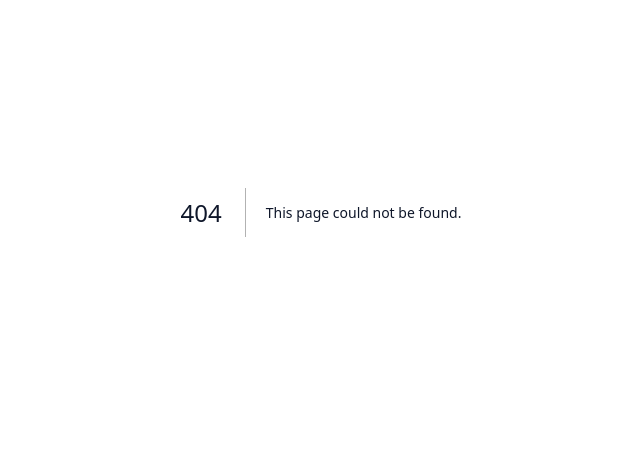
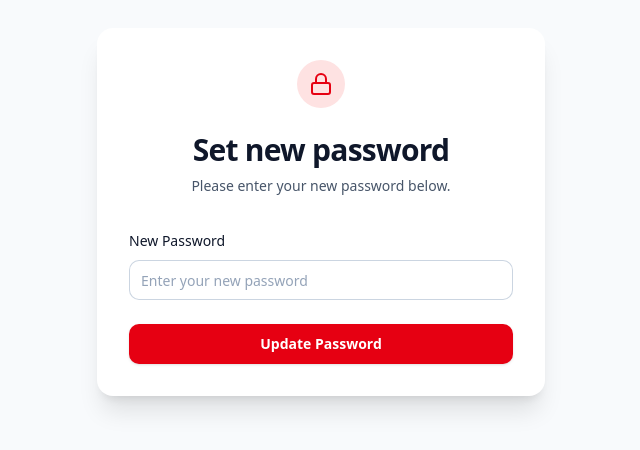
Before and after one commit to alikawosi/car-scraper, a Next.js app in the folder web/: page /auth/update-password in a window 1280 px wide. Before the commit this address had no page. Shown: the part 188-638 px from the top of the page, without its empty margins (319-959 px from the left). Built offline with nearby package versions, Linux system fonts and the light colour scheme.

Commit message:
feat: Implement full password reset flow with new update password page and login integration.

```diff
--- a/web/src/app/auth/actions.ts
+++ b/web/src/app/auth/actions.ts
@@ -97,6 +97,21 @@ export async function signout() {
   redirect('/login')
 }
 
+export async function resetPassword(formData: FormData) {
+  const supabase = await createClient()
+  const email = formData.get('email') as string
+
+  const { error } = await supabase.auth.resetPasswordForEmail(email, {
+    redirectTo: `${process.env.NEXT_PUBLIC_SITE_URL ?? 'http://localhost:3000'}/auth/callback?next=/auth/update-password`,
+  })
+
+  if (error) {
+    return { error: error.message }
+  }
+
+  return { success: true }
+}
+
 export async function updatePassword(formData: FormData) {
   const supabase = await createClient()
   const password = formData.get('password') as string
@@ -109,5 +124,6 @@ export async function updatePassword(formData: FormData) {
     return { error: error.message }
   }
 
-  return { success: true }
+  revalidatePath('/', 'layout')
+  redirect('/dashboard')
 }
--- /dev/null
+++ b/web/src/app/auth/update-password/page.tsx
@@ -0,0 +1,83 @@
+'use client'
+
+import { updatePassword } from '../actions'
+import { Button } from '@/components/ui/button'
+import { Input } from '@/components/ui/input'
+import { Label } from '@/components/ui/label'
+import { useState } from 'react'
+import { Loader2, Lock } from 'lucide-react'
+
+export default function UpdatePasswordPage() {
+  const [password, setPassword] = useState('')
+  const [error, setError] = useState('')
+  const [loading, setLoading] = useState(false)
+
+  const handleUpdatePassword = async (formData: FormData) => {
+    setLoading(true)
+    setError('')
+
+    const result = await updatePassword(formData)
+
+    if (result?.error) {
+      setError(result.error)
+      setLoading(false)
+    }
+    // Success redirect is handled in the action
+  }
+
+  return (
+    <div className="flex min-h-screen items-center justify-center bg-slate-50 px-4 py-12 sm:px-6 lg:px-8">
+      <div className="w-full max-w-md space-y-8 bg-white p-8 rounded-2xl shadow-xl transition-all duration-300">
+        <div>
+          <div className="mx-auto flex h-12 w-12 items-center justify-center rounded-full bg-red-100">
+            <Lock className="h-6 w-6 text-[#E60012]" />
+          </div>
+          <h2 className="mt-6 text-center text-3xl font-bold tracking-tight text-slate-900">
+            Set new password
+          </h2>
+          <p className="mt-2 text-center text-sm text-slate-600">
+            Please enter your new password below.
+          </p>
+        </div>
+
+        <form action={handleUpdatePassword} className="mt-8 space-y-6">
+          <div className="space-y-2">
+            <Label htmlFor="password">New Password</Label>
+            <Input
+              id="password"
+              name="password"
+              type="password"
+              required
+              value={password}
+              onChange={(e) => setPassword(e.target.value)}
+              className="relative block w-full rounded-md border-0 py-1.5 text-slate-900 ring-1 ring-inset ring-slate-300 placeholder:text-slate-400 focus:z-10 focus:ring-2 focus:ring-inset focus:ring-[#E60012] sm:text-sm sm:leading-6"
+              placeholder="Enter your new password"
+              minLength={6}
+            />
+          </div>
+
+          {error && (
+            <div className="text-red-600 text-sm text-center animate-in fade-in zoom-in-95">
+              {error}
+            </div>
+          )}
+
+          <Button
+            type="submit"
+            disabled={loading}
+            className="group relative flex w-full justify-center rounded-md bg-[#E60012] px-3 py-2 text-sm font-semibold text-white hover:bg-[#be000f] focus-visible:outline focus-visible:outline-2 focus-visible:outline-offset-2 focus-visible:outline-[#E60012] transition-all duration-200"
+          >
+            {loading ? (
+              <span className="flex items-center gap-2">
+                <Loader2 className="w-4 h-4 animate-spin" />
+                Updating...
+              </span>
+            ) : (
+              'Update Password'
+            )}
+          </Button>
+        </form>
+      </div>
+    </div>
+  )
+}
--- a/web/src/app/login/page.tsx
+++ b/web/src/app/login/page.tsx
@@ -1,19 +1,20 @@
 'use client'
 
-import { login, verifyOtp, signInWithPassword, signInWithGoogle } from '../auth/actions'
+import { login, verifyOtp, signInWithPassword, signInWithGoogle, resetPassword } from '../auth/actions'
 import { Button } from '@/components/ui/button'
 import { Input } from '@/components/ui/input'
 import { Label } from '@/components/ui/label'
 import { useState, useEffect } from 'react'
-import { Edit2, RefreshCw, Loader2, KeyRound, Mail } from 'lucide-react'
+import { Edit2, RefreshCw, Loader2, KeyRound, Mail, ArrowLeft, CheckCircle2 } from 'lucide-react'
 import { cn } from '@/lib/utils'
 
 export default function LoginPage() {
   const [email, setEmail] = useState('')
   const [token, setToken] = useState('')
   const [password, setPassword] = useState('')
-  const [step, setStep] = useState<'email' | 'otp' | 'password'>('email')
+  const [step, setStep] = useState<'email' | 'otp' | 'password' | 'forgot-password'>('email')
   const [error, setError] = useState('')
+  const [successMessage, setSuccessMessage] = useState('')
   const [loading, setLoading] = useState(false)
   const [timeLeft, setTimeLeft] = useState(0)
   const [canResend, setCanResend] = useState(false)
@@ -68,6 +69,22 @@ export default function LoginPage() {
     }
   }
 
+  const handleResetPassword = async (formData: FormData) => {
+    if (!email) return
+    setLoading(true)
+    setError('')
+    setSuccessMessage('')
+
+    const result = await resetPassword(formData)
+    setLoading(false)
+
+    if (result?.error) {
+      setError(result.error)
+    } else {
+      setSuccessMessage('Check your email for the password reset link')
+    }
+  }
+
   const handleResend = async () => {
     if (!email) return
     setLoading(true)
@@ -103,11 +120,13 @@ export default function LoginPage() {
     setToken('')
     setPassword('')
     setError('')
+    setSuccessMessage('')
     setTimeLeft(0)
   }
 
   const toggleAuthMethod = () => {
     setError('')
+    setSuccessMessage('')
     if (step === 'password') {
       setStep('email')
     } else {
@@ -116,6 +135,7 @@ export default function LoginPage() {
   }
 
   const getFormAction = () => {
+    if (step === 'forgot-password') return handleResetPassword
     if (step === 'password') return handlePasswordLogin
     if (step === 'otp') return handleVerifyOtp
     return handleSendOtp
@@ -126,16 +146,20 @@ export default function LoginPage() {
       <div className="w-full max-w-md space-y-8 bg-white p-8 rounded-2xl shadow-xl transition-all duration-300">
         <div>
           <h2 className="mt-6 text-center text-3xl font-bold tracking-tight text-slate-900">
-            {step === 'otp' ? 'Verify your email' : (step === 'password' ? 'Sign in with password' : 'Sign in or Sign up')}
+            {step === 'otp' ? 'Verify your email' :
+             step === 'forgot-password' ? 'Reset your password' :
+             step === 'password' ? 'Sign in with password' : 'Sign in or Sign up'}
           </h2>
           <p className="mt-2 text-center text-sm text-slate-600">
-            {step === 'otp'
-              ? `We sent a code to ${email}`
-              : (step === 'password' ? 'Enter your password to sign in' : 'Enter your email to receive a verification code')}
+            {step === 'otp' ? `We sent a code to ${email}` :
+             step === 'forgot-password' ? 'Enter your email to receive a reset link' :
+             step === 'password' ? 'Enter your password to sign in' : 'Enter your email to receive a verification code'}
           </p>
         </div>
 
         <div className="mt-8 space-y-6">
+          {step !== 'forgot-password' && (
+            <>
               <Button
                 variant="outline"
                 type="button"
@@ -178,6 +202,8 @@ export default function LoginPage() {
                   </span>
                 </div>
               </div>
+            </>
+          )}
 
           <form
             className="space-y-6"
@@ -219,7 +245,20 @@ export default function LoginPage() {
             {/* Password Input */}
             {step === 'password' && (
               <div className="space-y-2 animate-in fade-in slide-in-from-top-4 duration-300">
+                <div className="flex items-center justify-between">
                   <Label htmlFor="password">Password</Label>
+                  <button
+                    type="button"
+                    onClick={() => {
+                      setStep('forgot-password')
+                      setError('')
+                      setSuccessMessage('')
+                    }}
+                    className="text-sm font-medium text-[#E60012] hover:text-[#be000f] transition-colors"
+                  >
+                    Forgot password?
+                  </button>
+                </div>
                 <Input
                   id="password"
                   name="password"
@@ -282,29 +321,41 @@ export default function LoginPage() {
             </div>
           )}
 
+          {successMessage && (
+             <div className="flex items-center justify-center gap-2 text-green-600 text-sm text-center animate-in fade-in zoom-in-95 bg-green-50 p-3 rounded-md border border-green-200">
+                <CheckCircle2 className="w-4 h-4" />
+                {successMessage}
+             </div>
+          )}
+
           <div className="space-y-4">
             <Button
               type="submit"
-              disabled={loading}
-              className="group relative flex w-full justify-center rounded-md bg-[#E60012] px-3 py-2 text-sm font-semibold text-white hover:bg-[#be000f] focus-visible:outline focus-visible:outline-2 focus-visible:outline-offset-2 focus-visible:outline-[#E60012] transition-all duration-200"
+              disabled={loading || (step === 'forgot-password' && !!successMessage)}
+              className="group relative flex w-full justify-center rounded-md bg-[#E60012] px-3 py-2 text-sm font-semibold text-white hover:bg-[#be000f] focus-visible:outline focus-visible:outline-2 focus-visible:outline-offset-2 focus-visible:outline-[#E60012] transition-all duration-200 disabled:opacity-70"
             >
               {loading ? (
                 <span className="flex items-center gap-2">
                   <Loader2 className="w-4 h-4 animate-spin" />
-                  Signing in...
+                  {step === 'forgot-password' ? 'Sending link...' : 'Signing in...'}
                 </span>
               ) : (
-                'Sign In'
+                step === 'forgot-password' ? 'Send Reset Link' : 'Sign In'
               )}
             </Button>
 
             {step !== 'otp' && (
               <button
                 type="button"
-                onClick={toggleAuthMethod}
+                onClick={step === 'forgot-password' ? () => setStep('password') : toggleAuthMethod}
                 className="w-full flex items-center justify-center gap-2 text-sm text-slate-600 hover:text-[#E60012] transition-colors"
               >
-                {step === 'password' ? (
+                {step === 'forgot-password' ? (
+                  <>
+                    <ArrowLeft className="w-4 h-4" />
+                    Back to login
+                  </>
+                ) : step === 'password' ? (
                   <>
                     <Mail className="w-4 h-4" />
                     Sign in with OTP
```
Lines whose indentation alone changed are shown as unchanged.
